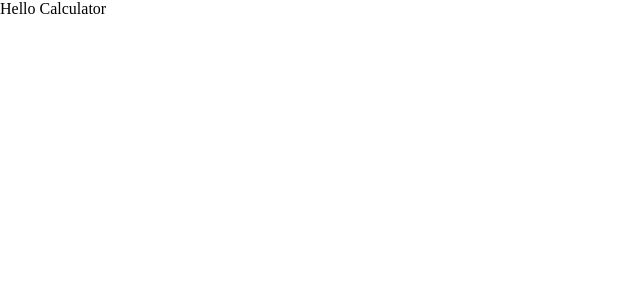
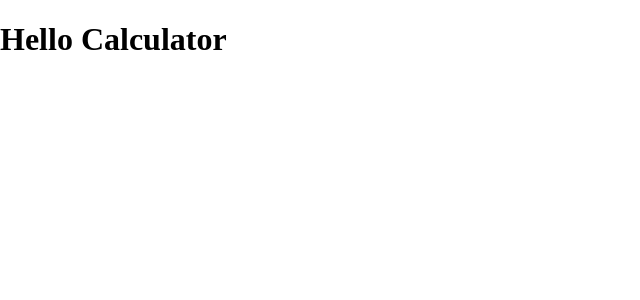
Before and after one commit to MkrtichSargsyan/microverse-calculator, a React (Create React App) app: page / in a window 1280 px wide. Shown: the top 300 px of the page, without its empty margins (0-640 px from the left). Built offline with nearby package versions, Linux system fonts and the light colour scheme.

Commit message:
Remove the build file

```diff
--- a/src/App.js
+++ b/src/App.js
@@ -1,7 +1,7 @@
 function App() {
   return (
     <div>
-      Hello Calculator
+      <h1>Hello Calculator</h1>
     </div>
   );
 }
```
